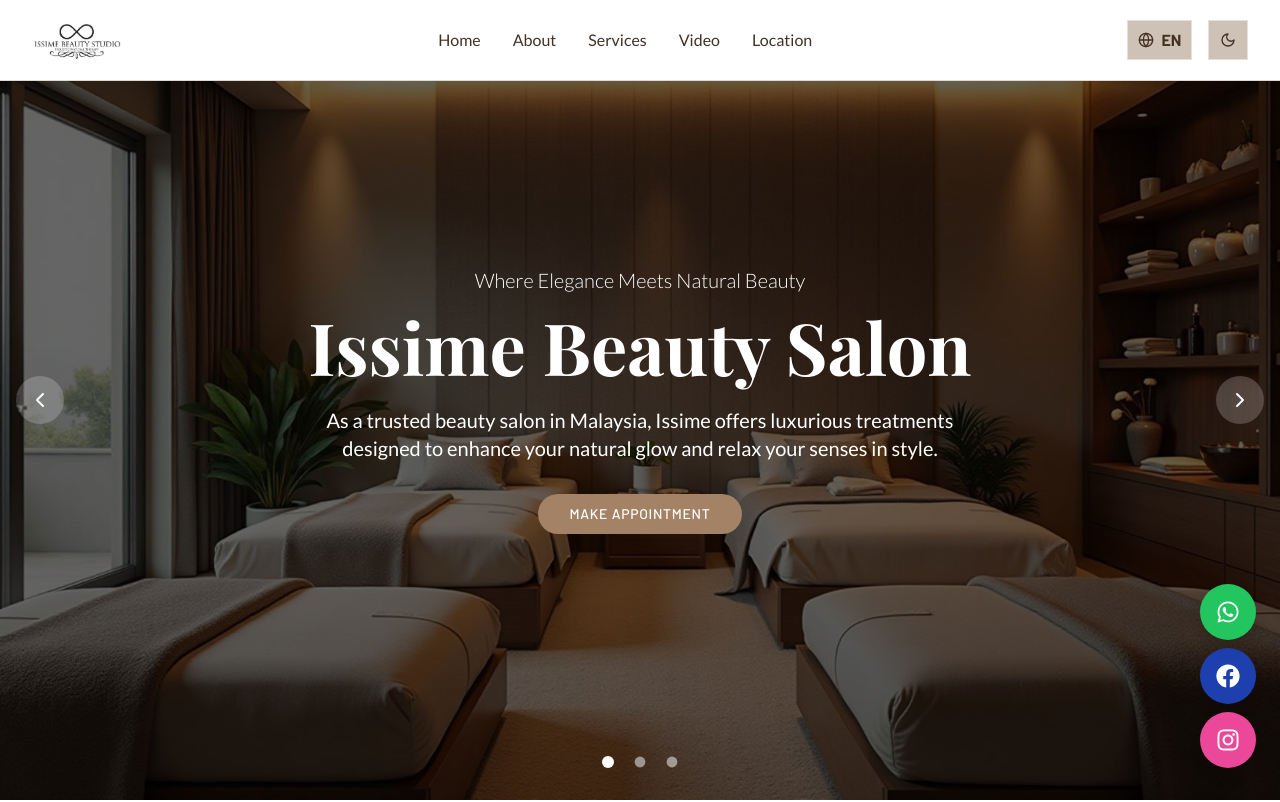
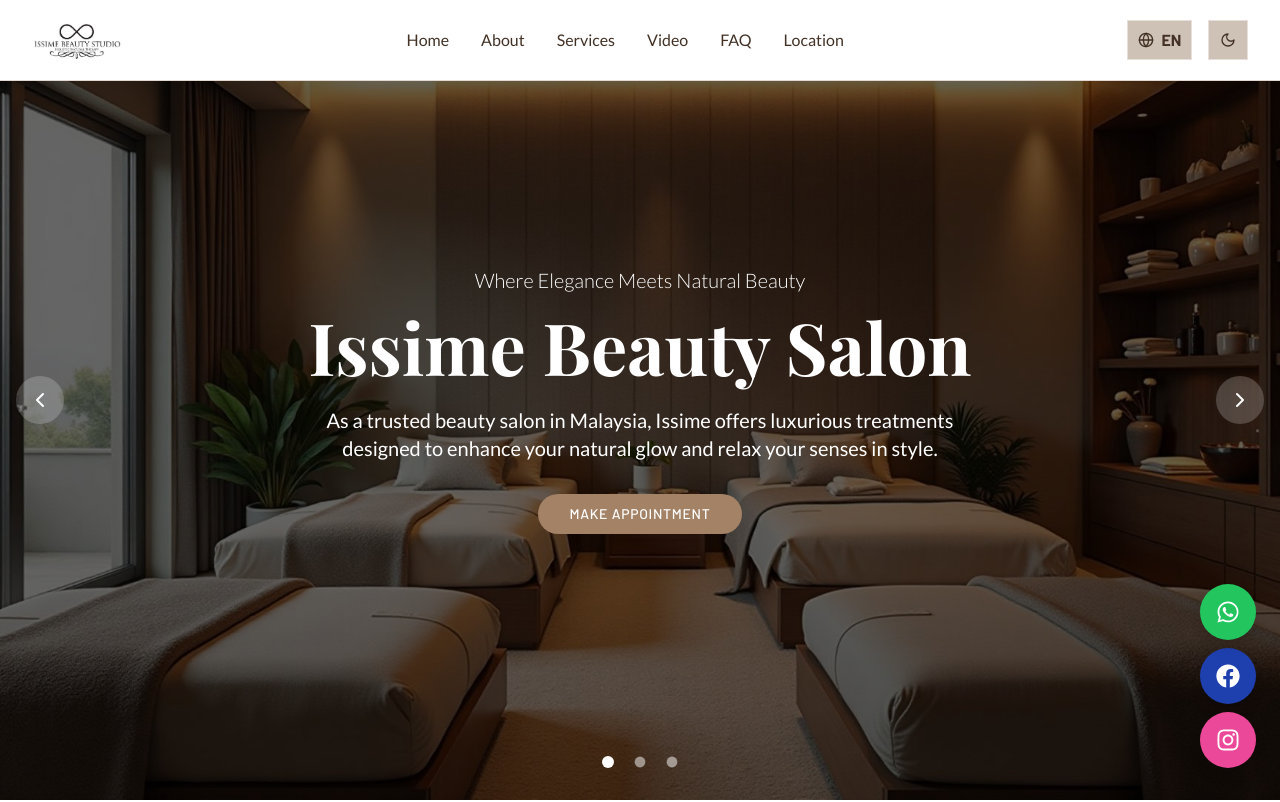
Before and after one commit to Edberaga/Issime-Beauty-Salon, a React (Vite) app: page / in a window 1280 px wide. Shown: the top 802 px of the page. Built offline with nearby package versions, Linux system fonts and the light colour scheme; a web font is replaced by a local one.

Commit message:
add FAQ navigation

```diff
--- a/src/components/Header.tsx
+++ b/src/components/Header.tsx
@@ -40,6 +40,7 @@ const Header = () => {
     { name: language === 'en' ? 'Video' : '视频', id: 'gallery' },
     // { name: language === 'en' ? 'Team' : '团队', id: 'team' },
     // { name: language === 'en' ? 'Products' : '产品', id: 'products' },
+    { name: language === 'en' ? 'FAQ' : '问答', id: 'faq' },
     { name: language === 'en' ? 'Location' : '位置', id: 'location' },
   ];
 
```
